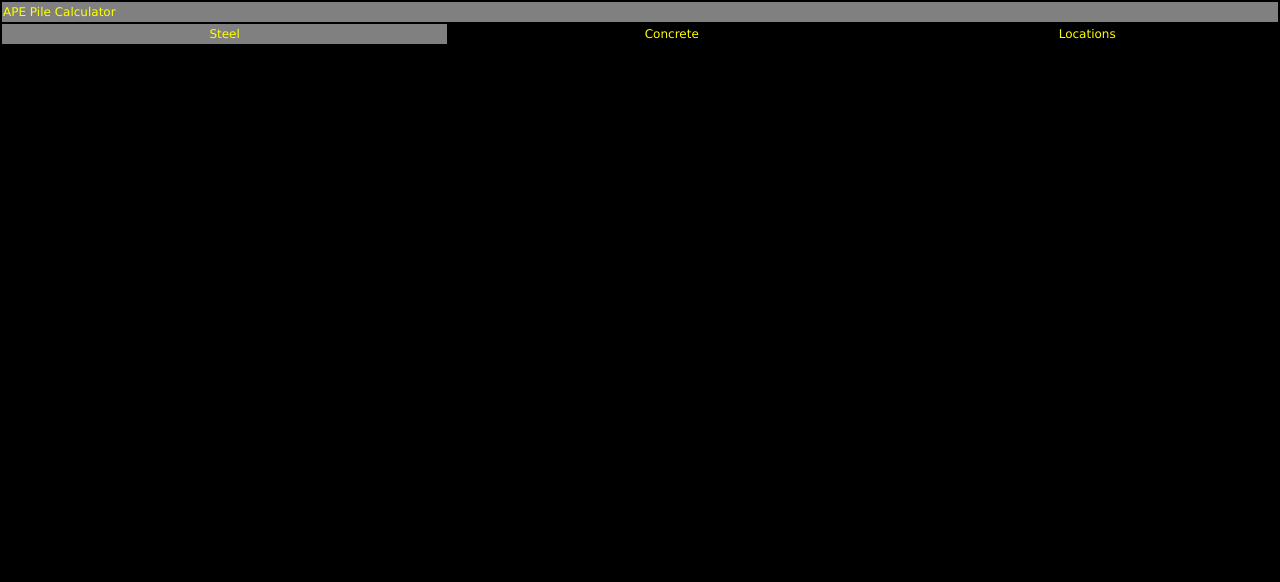
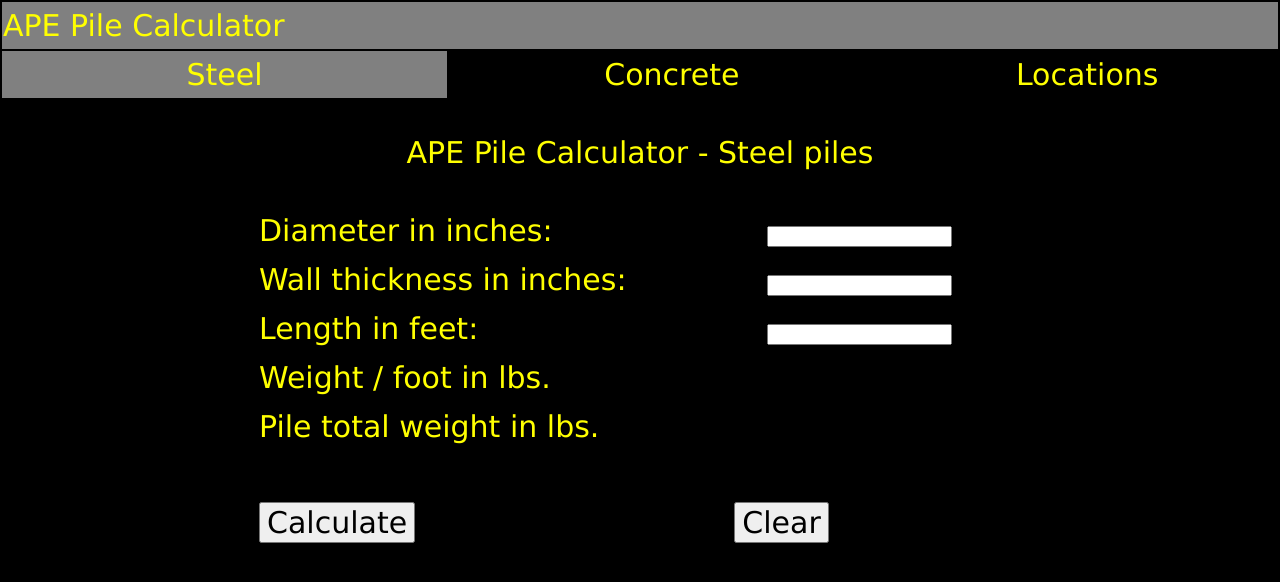
Before and after one commit to BillHerman/APE-App, a plain HTML site: page index.html in a window 1280 px wide. Drawn offline with Linux system fonts and the light colour scheme.

Commit message:
add labels

```diff
--- a/css/screen.css
+++ b/css/screen.css
@@ -1,7 +1,7 @@
 html,body{margin:0;padding:0;}
 
 body{
-	font:12px "Lucida Sans Unicode", "Lucida Grande", sans-serif;
+	font:30px "Lucida Sans Unicode", "Lucida Grande", sans-serif;
 	line-height:1.5em;
 	color:#FF0;
 	background:#000;
@@ -12,3 +12,8 @@ body{
 	background:grey;
 
 }
+
+.buttons {
+	font:30px "Lucida Sans Unicode", "Lucida Grande", sans-serif;
+	color:#000;
+}
--- a/index.html
+++ b/index.html
@@ -22,5 +22,25 @@
 </tr>
 </table>
 
+<div align="center">
+
+<p>APE Pile Calculator - Steel piles</p>
+
+<table width="60%">
+<tr><td align="left">Diameter in inches:</td><td><input type=text name="diameter"></td></tr>
+<tr><td align="left">Wall thickness in inches:</td><td><input type=text name="wall"></td></tr>
+<tr><td align="left">Length in feet:</td><td><input type=text name="length"></td></tr>
+<tr><td align="left">Weight / foot in lbs.</td><td><p div="weight1"></p></td></tr>
+<tr><td align="left">Pile total weight in lbs.</td><td><p div="weight2"></p></td></tr>
+</table>
+
+<br>
+
+<table width="60%">
+<tr><td><button class="buttons">Calculate</button></td><td><button class="buttons">Clear</button></td></tr>
+</table>
+
+</div>
+
 </body>
 </html>
```
